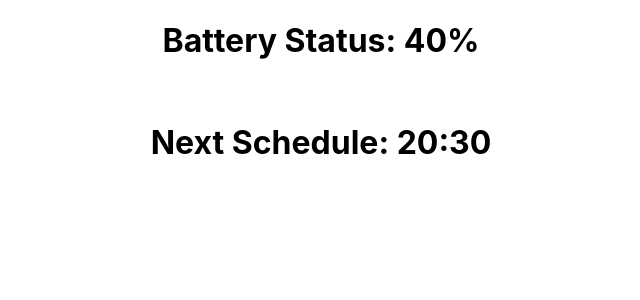
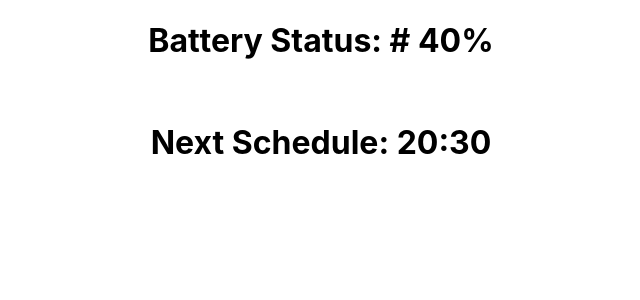
Before and after one commit to NeyoCreator/chat_bot, a React (Create React App) app in the folder azania_webapp/my-app/: page / in a window 1280 px wide. Shown: the top 300 px of the page, without its empty margins (319-959 px from the left). Built offline with nearby package versions, Linux system fonts and the light colour scheme.

Commit message:
slight change

```diff
--- a/azania_webapp/my-app/src/App.js
+++ b/azania_webapp/my-app/src/App.js
@@ -4,7 +4,7 @@ import './App.css';
 function App() {
   return (
     <div className="App">
-      <h1>Battery Status: 40%</h1>
+      <h1>Battery Status: # 40%</h1>
       <br></br>
       <h1>Next Schedule: 20:30</h1>
 
```
